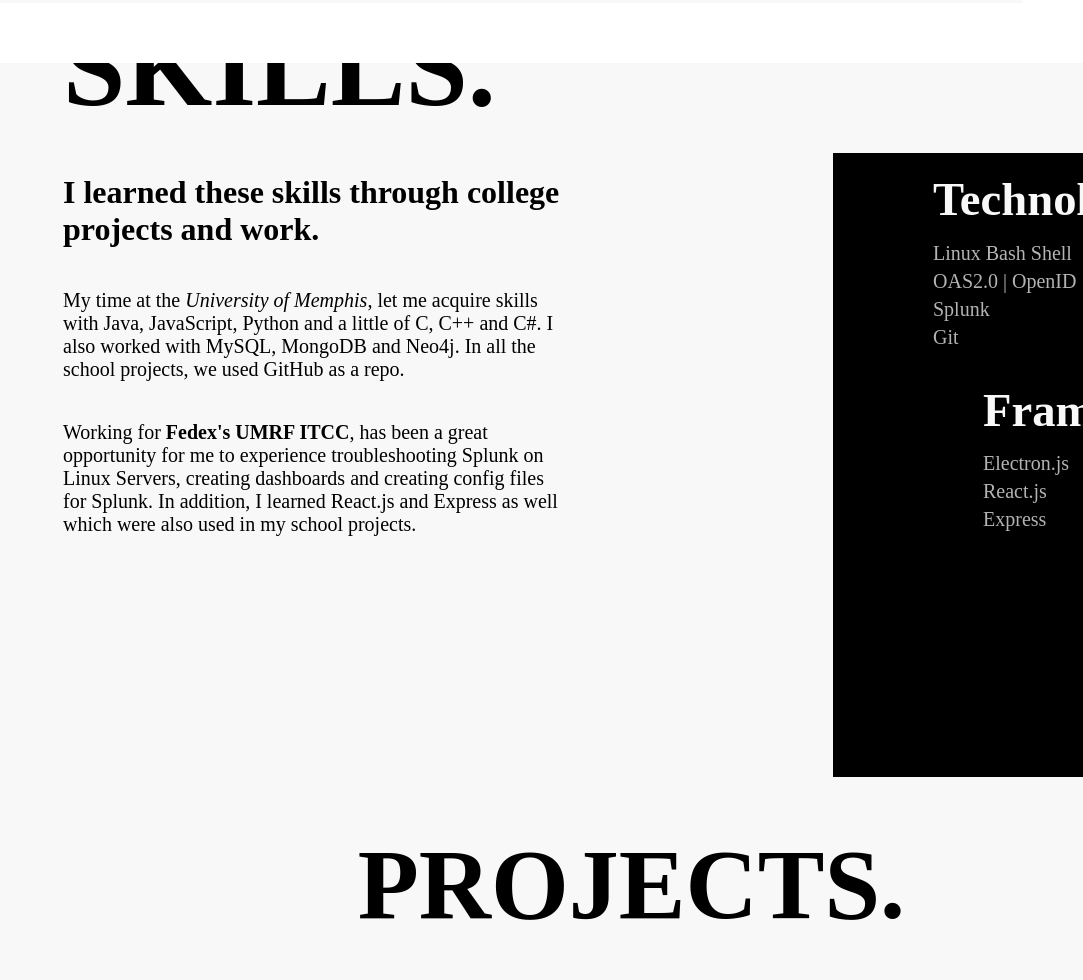
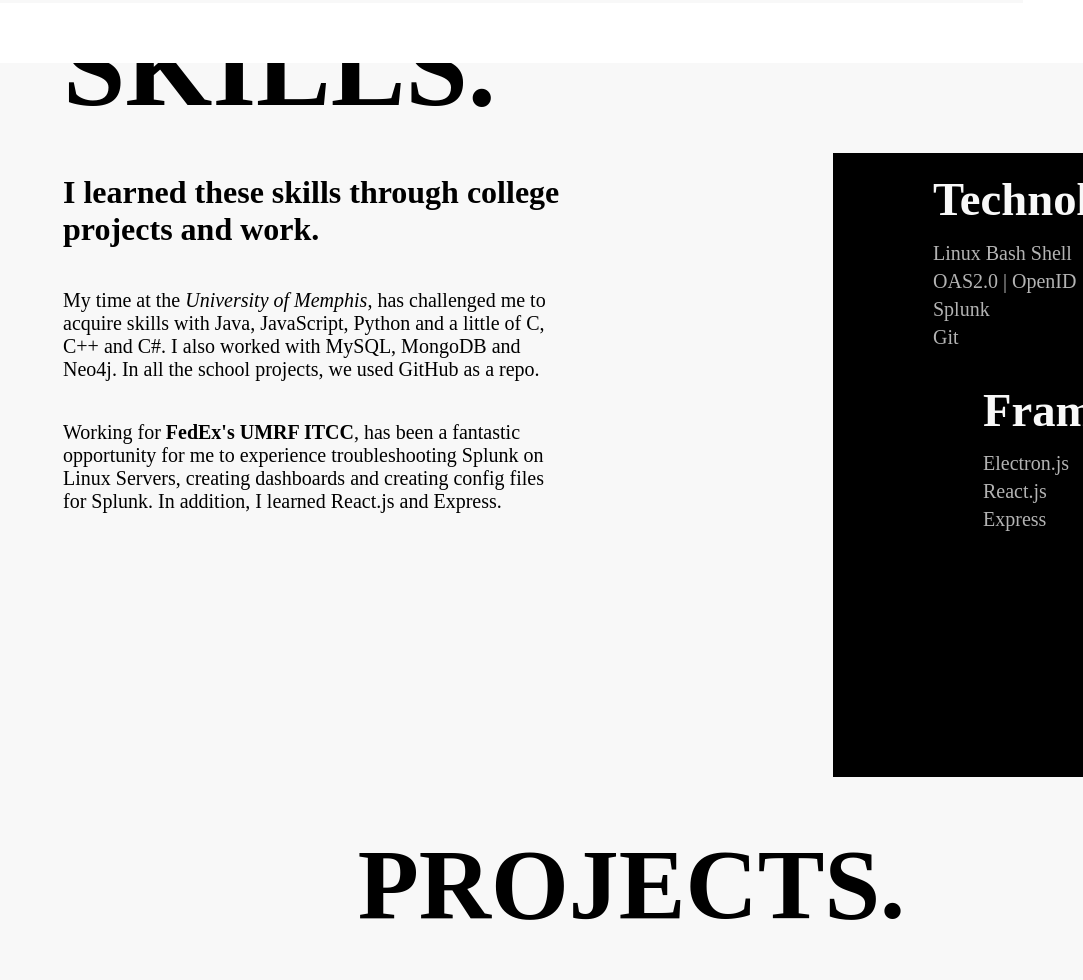
Before and after one commit to hgrbble1/Hudson-Website-Portfolio, a website: page public/index.html in a window 1280 px wide. Shown: the part 737-1717 px from the top of the page, without its empty margins (197-1280 px from the left). Drawn offline with nearby package versions, Linux system fonts and the light colour scheme.

Commit message:
Fixed grammar

```diff
--- a/public/index.html
+++ b/public/index.html
@@ -83,9 +83,9 @@
             <div class="SkillsRowContainer">
               <div class="TextContainer">
                 <h1>I learned these skills through college projects and work.</h1>
-                <p class="SkillsParagraph">My time at the <i>University of Memphis</i>, let me acquire skills with Java, JavaScript, Python and a little of C, C++ and C#. I also worked with MySQL, MongoDB and Neo4j. In all the school projects, we used GitHub as a repo.</p>
+                <p class="SkillsParagraph">My time at the <i>University of Memphis</i>, has challenged me to acquire skills with Java, JavaScript, Python and a little of C, C++ and C#. I also worked with MySQL, MongoDB and Neo4j. In all the school projects, we used GitHub as a repo.</p>
                 <p class="SkillsParagraph">
-                  Working for <b>Fedex's UMRF ITCC</b>, has been a great opportunity for me to experience troubleshooting Splunk on Linux Servers, creating dashboards and creating config files for Splunk. In addition, I learned React.js and Express as well which were also used in my school projects.
+                  Working for <b>FedEx's UMRF ITCC</b>, has been a fantastic opportunity for me to experience troubleshooting Splunk on Linux Servers, creating dashboards and creating config files for Splunk. In addition, I learned React.js and Express.
                 </p>
               </div>
               <div class="Skills2">
@@ -203,7 +203,7 @@
                     </svg>
                   </div>
                 </h1>
-                <p class="SkillsParagraph">I just graduated college and looking for a full-time job. Really interested in working with Front-End Development. I am also very attracted towards RestFul API's, API's Gateways and OpenAPI Specification. Learning new technology is awesome. I will be excited to hear from you.</p>
+                <p class="SkillsParagraph">After graduating college in August 2019, I am searching for a full-time job. Through working on several projects, I am very interested in Front-End Development. I am also very captivated towards RestFul APIs, API Gateways and OpenAPI Specification. Learning new technology is awesome. I will be excited to hear from you.</p>
               </div>
               <!-- Start of Contact Email Form -->
               <div id="animation" class="EmailForm animation_element slide-left">
```
